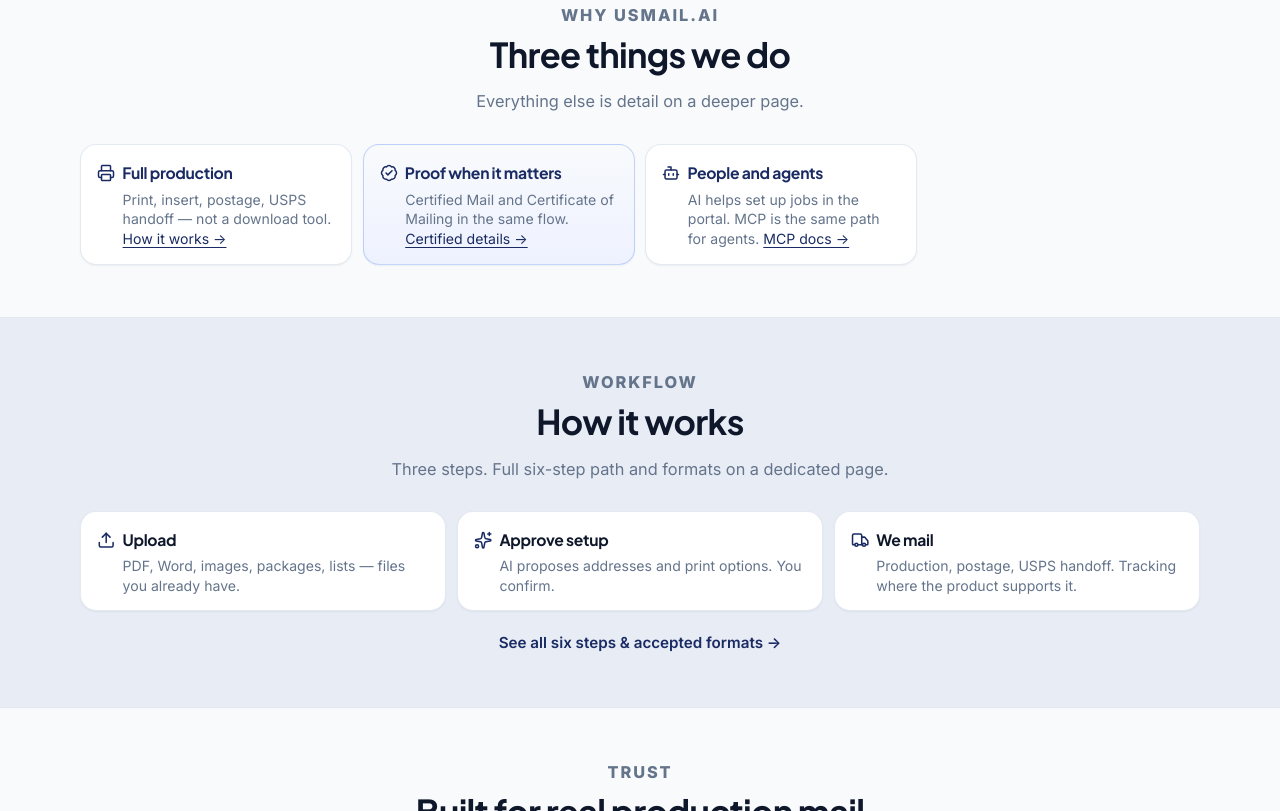
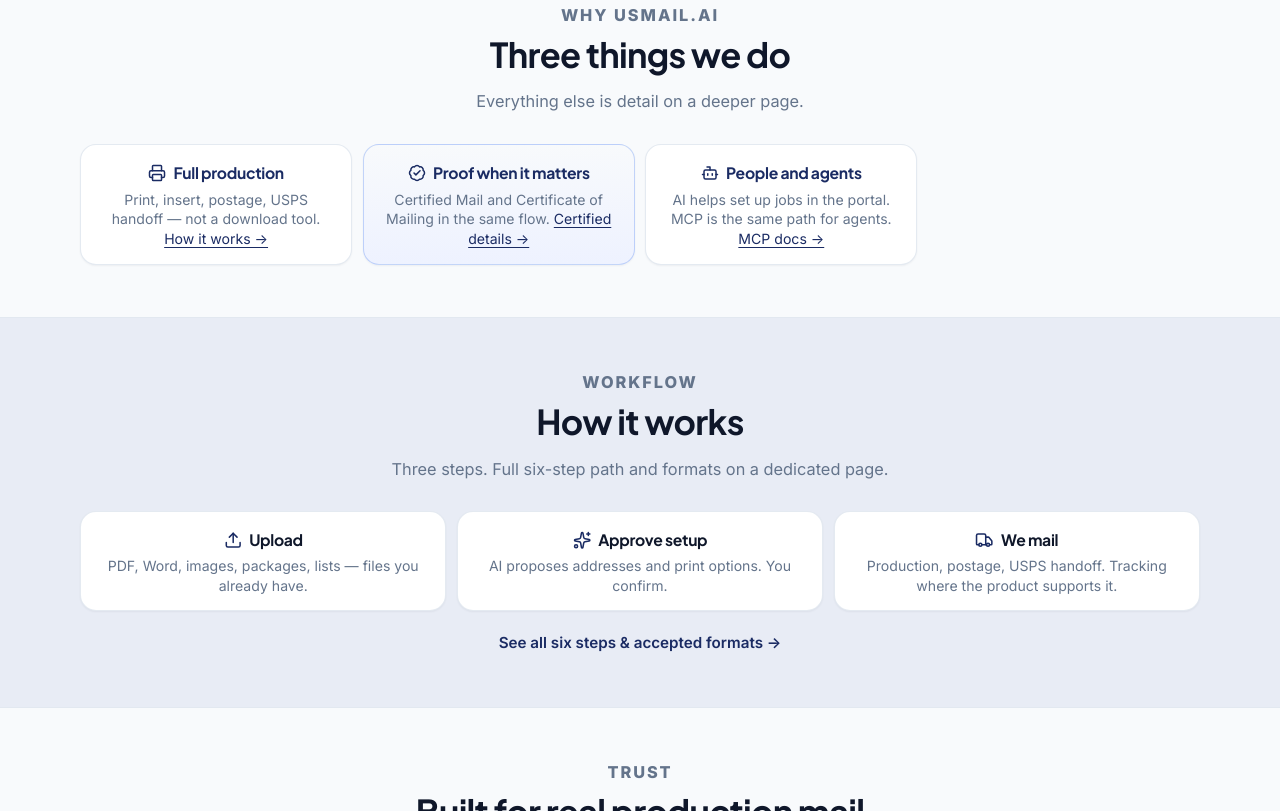
Before and after one commit to broadstrokeinc/usmail-ai, a website: page public/index.html in a window 1280 px wide. Shown: the part 736-1547 px from the top of the page. Drawn offline with nearby package versions, Linux system fonts and the light colour scheme.

Commit message:
fix: center pillars section head and card content on home

```diff
--- a/public/styles.css
+++ b/public/styles.css
@@ -1164,8 +1164,57 @@ a.btn-primary:visited {
 
 .section-head-center {
   text-align: center;
+  margin-left: auto;
+  margin-right: auto;
   margin-inline: auto;
   max-width: 36rem;
+  width: 100%;
+}
+
+/* Label is inline-block — force center under centered heads */
+.section-head-center .section-label {
+  display: inline-block;
+  margin-left: auto;
+  margin-right: auto;
+  text-align: center;
+}
+
+.section-head-center h2,
+.section-head-center p {
+  text-align: center;
+}
+
+/* Pillars / centered band content: cards align with centered head */
+#pillars .benefit-grid-3,
+#how .steps-grid-3,
+#trust .section-head-center {
+  text-align: center;
+}
+
+#pillars .benefit-card {
+  text-align: center;
+}
+
+#pillars .benefit-card h3 {
+  justify-content: center;
+}
+
+#pillars .benefit-card p {
+  padding-left: 0;
+  text-align: center;
+}
+
+#how .step {
+  text-align: center;
+}
+
+#how .step h3 {
+  justify-content: center;
+}
+
+#how .step p {
+  padding-left: 0;
+  text-align: center;
 }
 
 .faq {
```
